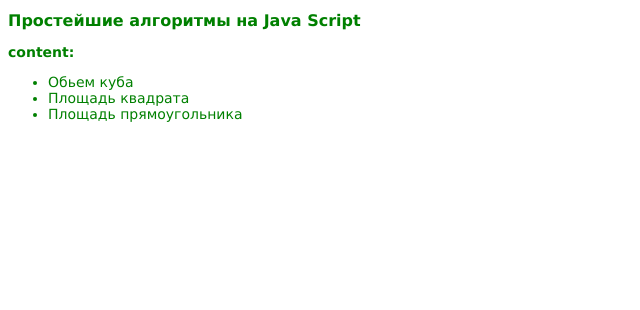
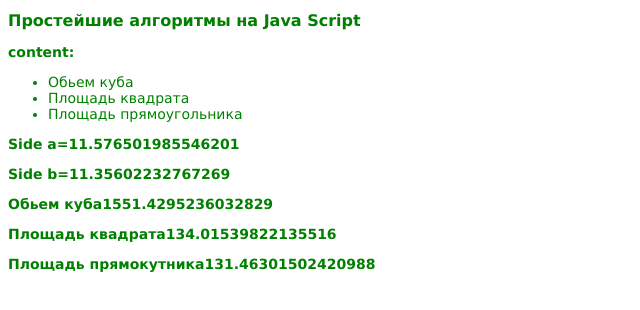
Before and after one commit to viktau/js-algo, a plain HTML site: page index.html in a window 1280 px wide. Shown: the whole page, without its empty margins (0-640 px from the left). Drawn offline with Linux system fonts and the light colour scheme.

Commit message:
Changes for next implementation of algorithms

```diff
--- a/app.js
+++ b/app.js
@@ -1,9 +1,11 @@
-function writeAlgoDemo() {
+function writeAlgoDemo1() {
     var side_a = Math.random() * 10 + 5;
     var side_b = Math.random() * 10 + 5;
-    document.write("Side a=" + side_a + "Side b" + side_b);
-    document.write("Oбьем куба" + side_a * side_a * side_a);
-    document.write("Площадь квадрата" + side_a * side_a);
-    document.write("Площадь прямокутника" + side_a * side_b);
+    document.write("<p>Side a=" + side_a + "</p><p>Side b=" + side_b + "</p>");
+    document.write("<p>Oбьем куба" + side_a * side_a * side_a + "</p>");
+    document.write("<p>Площадь квадрата" + side_a * side_a + "</p>");
+    document.write("<p>Площадь прямокутника" + side_a * side_b + "</p>");
 
 }
+
+function writeAlgoDemo2() {}
--- a/index.html
+++ b/index.html
@@ -21,7 +21,10 @@
         <li>Площадь квадрата</li>
         <li>Площадь прямоугольника</li>
     </ul>
-
+    <script>
+        writeAlgoDemo1();
+        writeAlgoDemo2();
+    </script>
 </body>
 
 </html>
```
